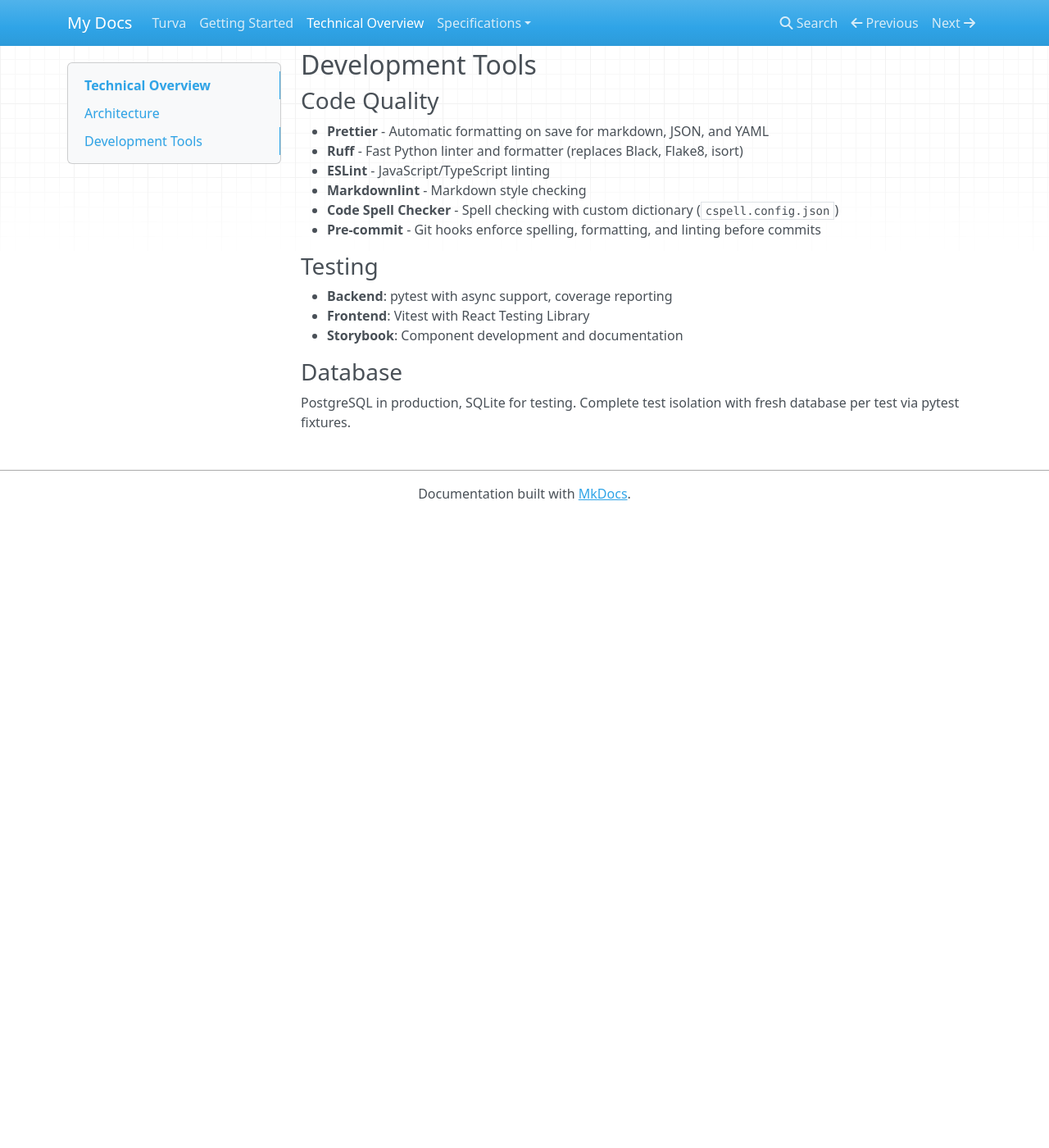
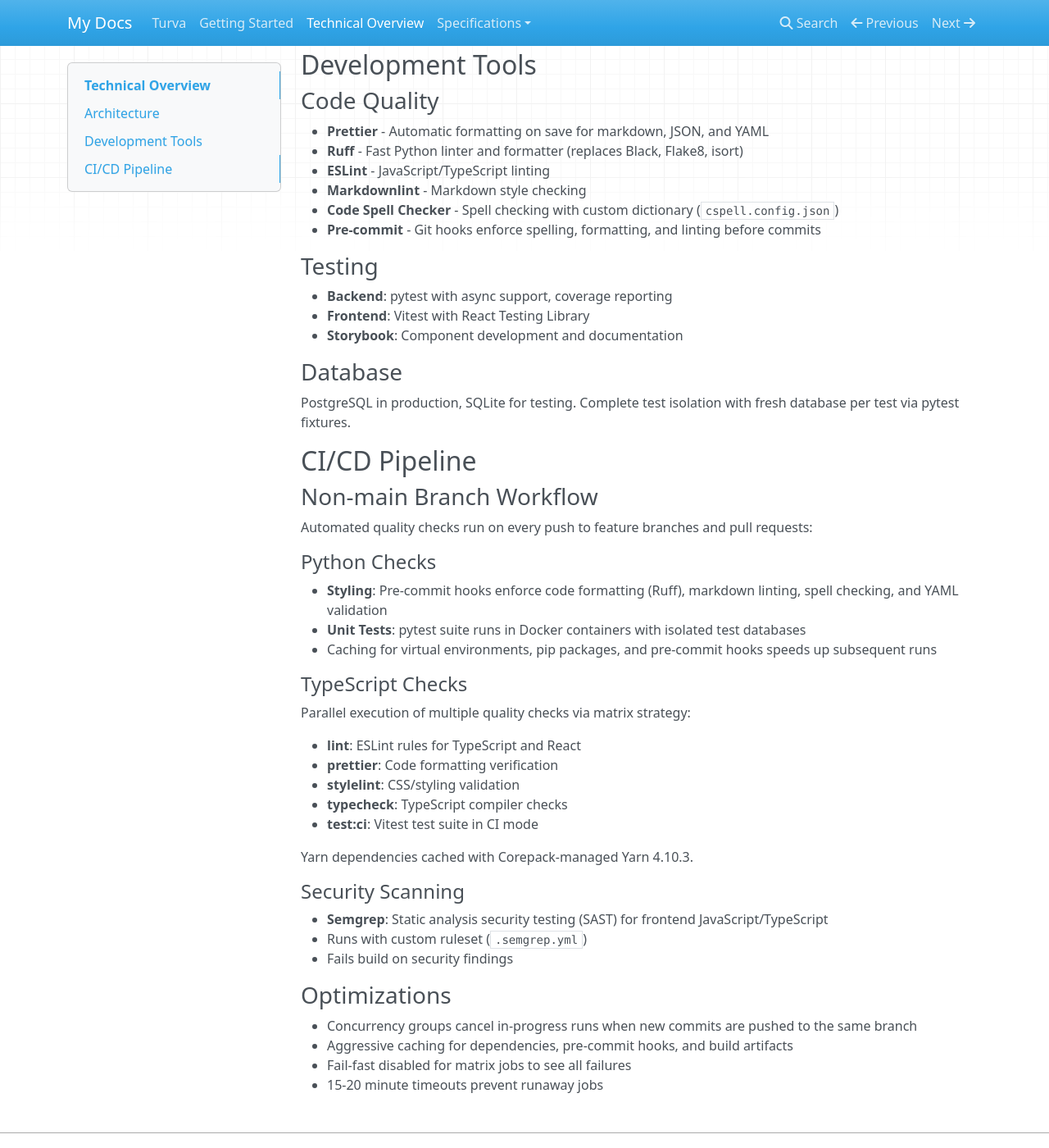
Before and after one commit to turva-uk/turva, an MkDocs documentation site: the page built from docs/docs/technical-overview.md, in a window 1280 px wide and 1400 px high, scrolled down 713 px. Shown: the whole window at 82% size. Built offline with MkDocs 1.6.1, drawn with Linux system fonts in a browser that asks for light colours; nearby versions of some CDN libraries; before the commit the page ends 1343 px from its top, so only the background shows below that.

Commit message:
feat: update non-main workflow to copy CI/CD env file and add technical overview for CI/CD pipeline

```diff
--- a/cspell.config.json
+++ b/cspell.config.json
@@ -66,6 +66,7 @@
     "pyproject.toml",
     "pytest",
     "pytest-asyncio",
+    "Semgrep",
     "Starlette",
     "Tabler",
     "turva",
--- a/docs/docs/technical-overview.md
+++ b/docs/docs/technical-overview.md
@@ -44,3 +44,40 @@ Docker Compose orchestrates three services: `frontend`, `api`, and Caddy reverse
 ### Database
 
 PostgreSQL in production, SQLite for testing. Complete test isolation with fresh database per test via pytest fixtures.
+
+## CI/CD Pipeline
+
+### Non-main Branch Workflow
+
+Automated quality checks run on every push to feature branches and pull requests:
+
+#### Python Checks
+
+- **Styling**: Pre-commit hooks enforce code formatting (Ruff), markdown linting, spell checking, and YAML validation
+- **Unit Tests**: pytest suite runs in Docker containers with isolated test databases
+- Caching for virtual environments, pip packages, and pre-commit hooks speeds up subsequent runs
+
+#### TypeScript Checks
+
+Parallel execution of multiple quality checks via matrix strategy:
+
+- **lint**: ESLint rules for TypeScript and React
+- **prettier**: Code formatting verification
+- **stylelint**: CSS/styling validation
+- **typecheck**: TypeScript compiler checks
+- **test:ci**: Vitest test suite in CI mode
+
+Yarn dependencies cached with Corepack-managed Yarn 4.10.3.
+
+#### Security Scanning
+
+- **Semgrep**: Static analysis security testing (SAST) for frontend JavaScript/TypeScript
+- Runs with custom ruleset (`.semgrep.yml`)
+- Fails build on security findings
+
+### Optimizations
+
+- Concurrency groups cancel in-progress runs when new commits are pushed to the same branch
+- Aggressive caching for dependencies, pre-commit hooks, and build artifacts
+- Fail-fast disabled for matrix jobs to see all failures
+- 15-20 minute timeouts prevent runaway jobs
```
Also changed, not shown: 2 other files.
